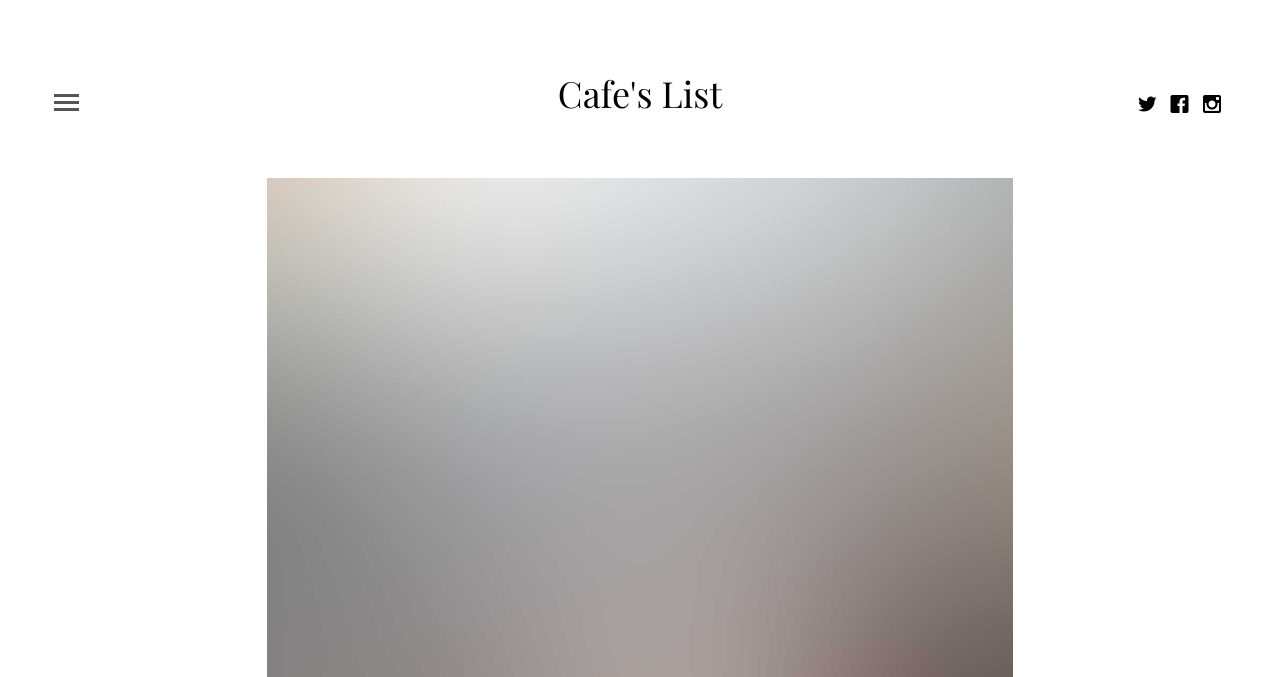
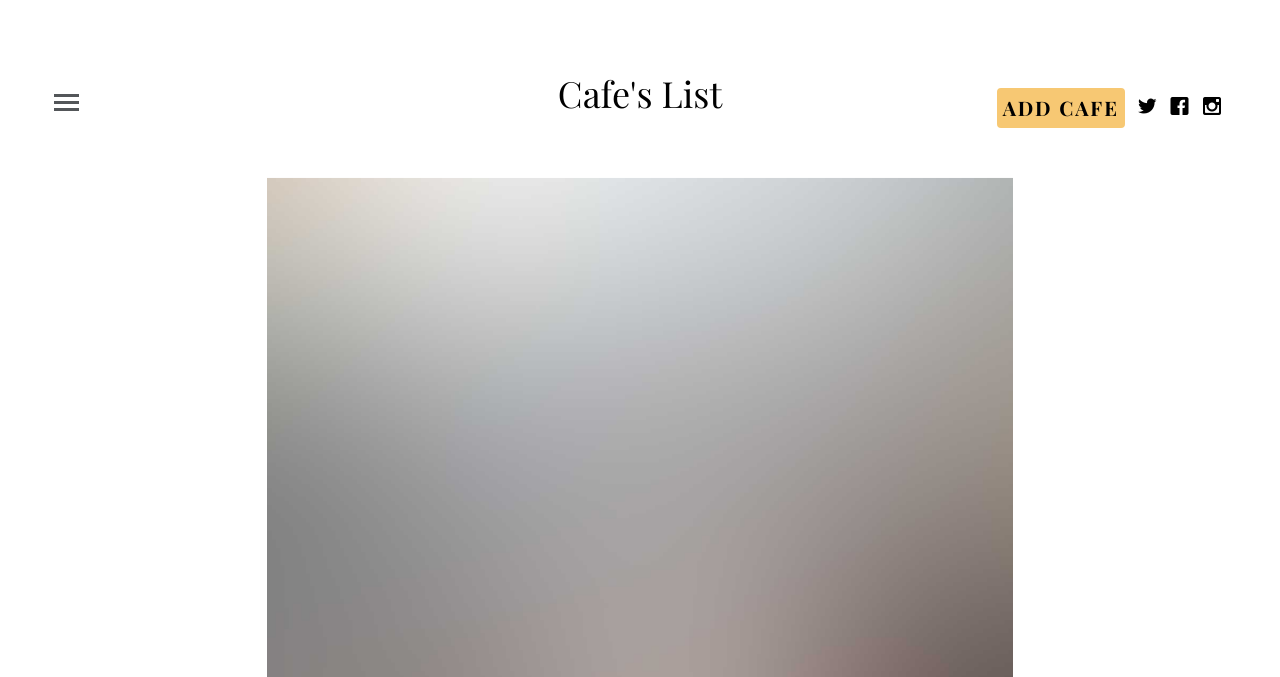
Before and after one commit to mahimnxt23/Portfolio-Projects, a Flask app: page /cafe/1 in a window 1280 px wide. Shown: the top 677 px of the page. Run offline with Flask 3, Linux system fonts and the light colour scheme; data that the repository does not hold is empty; some libraries are stand-ins or nearby versions; some web fonts are replaced.

Commit message:
update Cafe Website

```diff
--- a/Cafe List Website/main.py
+++ b/Cafe List Website/main.py
@@ -102,6 +102,7 @@ def add_cafe():
         db.session.add(new_cafe)
         db.session.commit()
         return redirect(url_for('home_page'))
+    return render_template('add_cafe.html', year=current_year)
 
 
 @app.route('/delete/<int:cafe_id>')
--- a/Cafe List Website/templates/header.html
+++ b/Cafe List Website/templates/header.html
@@ -97,7 +97,7 @@
 				<h3 class="heading">Search</h3>
 				<form action="{{ url_for('search') }}" method="get">
 					<div class="form-group">
-						<input type="text" class="form-control" placeholder="Type a keyword", name="key">
+						<input type="text" class="form-control" placeholder="Type a keyword" name="key">
 					</div>
 				</form>
 			</div>
@@ -113,6 +113,7 @@
 			<div class="row">
 				<a href="#" class="js-fh5co-nav-toggle fh5co-nav-toggle"><i></i></a>
 				<ul class="fh5co-social">
+					<li><a href="{{ url_for('add_cafe') }}" target="_blank" class="btn btn-primary">Add Cafe</a></li>
 					<li><a href="https://twitter.com/mahim_nxt/" target="_blank"><i class="icon-twitter"></i></a></li>
 					<li><a href="https://facebook.com/andrew.matt.543/" target="_blank"><i class="icon-facebook"></i></a></li>
 					<li><a href="https://instagram.com/mahimnxt23/" target="_blank"><i class="icon-instagram"></i></a></li>
```
